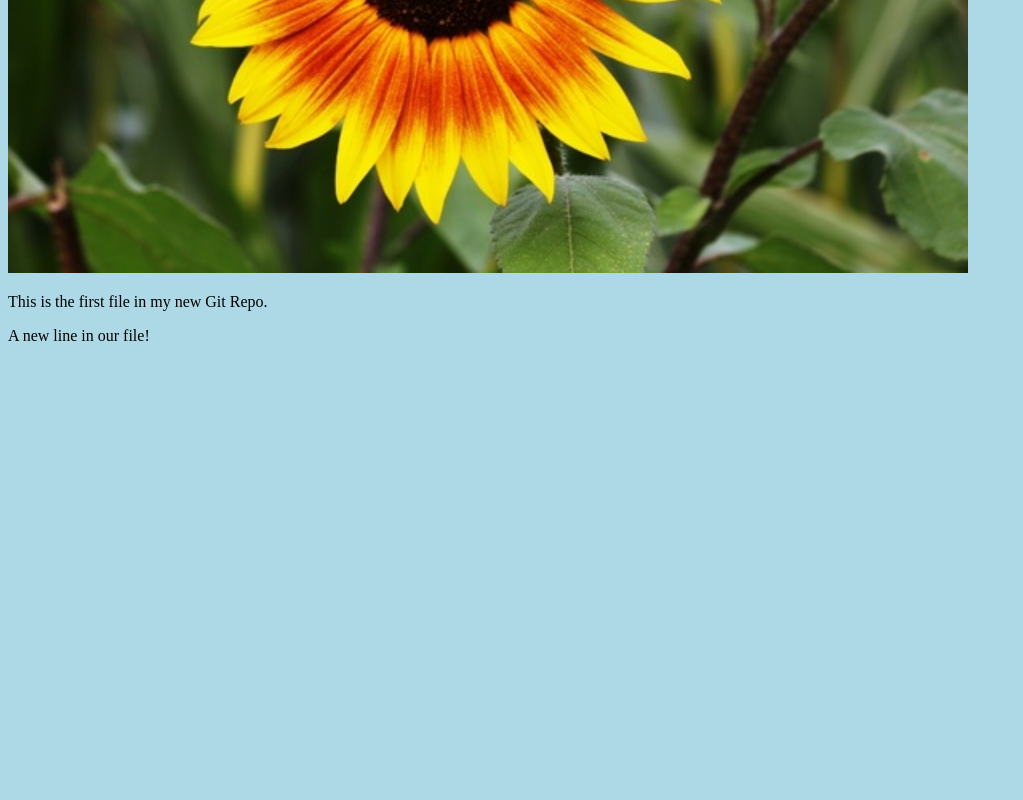
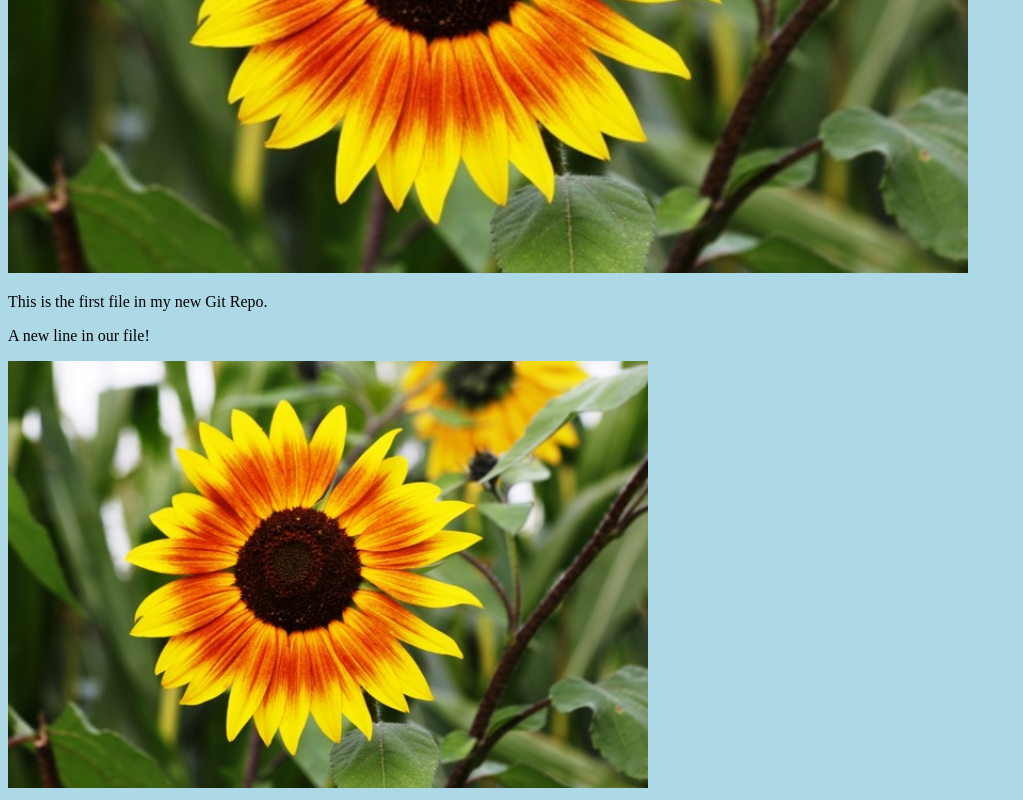
Before and after one commit to Abhinavkulkarni45/hello-world, a plain HTML site: page index.html in a window 1280 px wide. Shown: the part 447-1247 px from the top of the page, without its empty margins (0-1023 px from the left). Before the commit the page ends 808 px from the top, so only its background shows below. Drawn offline with Linux system fonts and the light colour scheme.

Commit message:
added new image

```diff
--- a/index.html
+++ b/index.html
@@ -7,10 +7,10 @@
 <body>
 
 <h1>Hello world!</h1>
-<div><img src="flower.jpg" alt="flower image"
-style="width:100%;max-width:960px"></div>
+<div><img src="flower.jpg" alt="Hello World from Space" style="width:100%;max-width:960px"></div>
 <p>This is the first file in my new Git Repo.</p>
 <p>A new line in our file!</p>
+<div><img src="flower.jpg" alt="Hello Git" style="width:100%;max-width:640px"></div>
 
 </body>
 </html>
```
